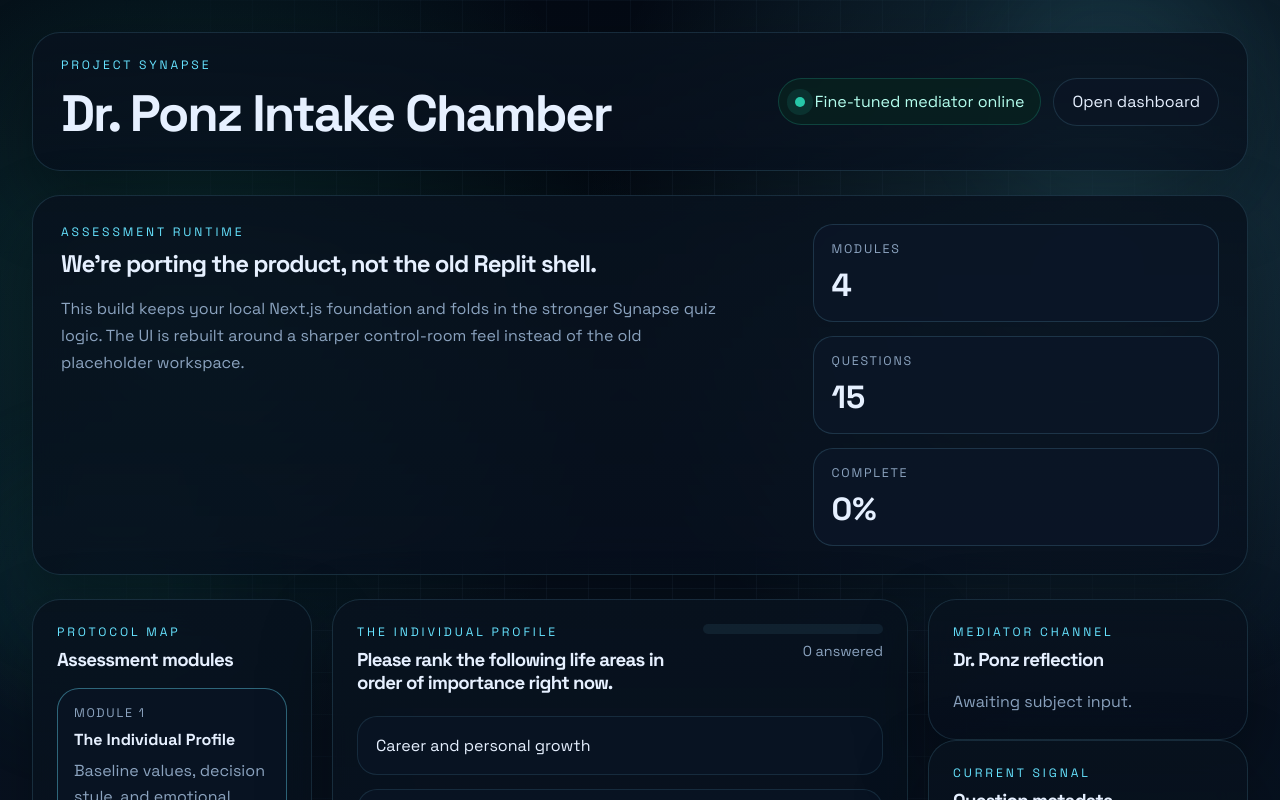
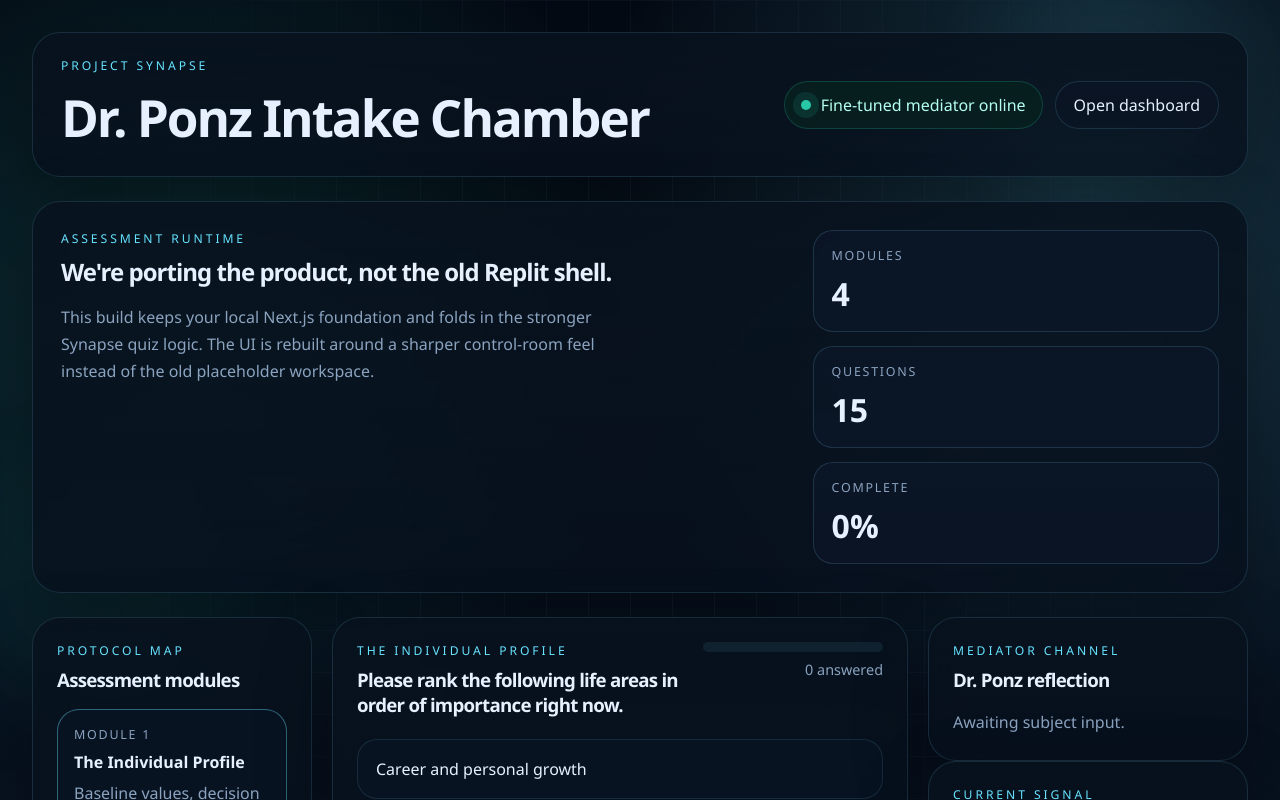
Before and after one commit to ralfy305/synapse-quiz-temporary, a Next.js app in the folder the-vs-studio/: page / in a window 1280 px wide. Shown: the top 800 px of the page. Built offline with nearby package versions, Linux system fonts and the light colour scheme.

Commit message:
Recover Synapse homebase: update app/layout.tsx

```diff
--- a/the-vs-studio/app/layout.tsx
+++ b/the-vs-studio/app/layout.tsx
@@ -1,17 +1,5 @@
 import type { Metadata } from "next";
-import { IBM_Plex_Mono, Space_Grotesk } from "next/font/google";
 import "./globals.css";
-
-const spaceGrotesk = Space_Grotesk({
-  variable: "--font-space-grotesk",
-  subsets: ["latin"],
-});
-
-const ibmPlexMono = IBM_Plex_Mono({
-  variable: "--font-ibm-plex-mono",
-  subsets: ["latin"],
-  weight: ["400", "500", "600"],
-});
 
 export const metadata: Metadata = {
   title: "Project Synapse",
@@ -26,11 +14,7 @@
 }>) {
   return (
     <html lang="en">
-      <body
-        className={`${spaceGrotesk.variable} ${ibmPlexMono.variable} antialiased`}
-      >
-        {children}
-      </body>
+      <body className="antialiased">{children}</body>
     </html>
   );
 }
```
